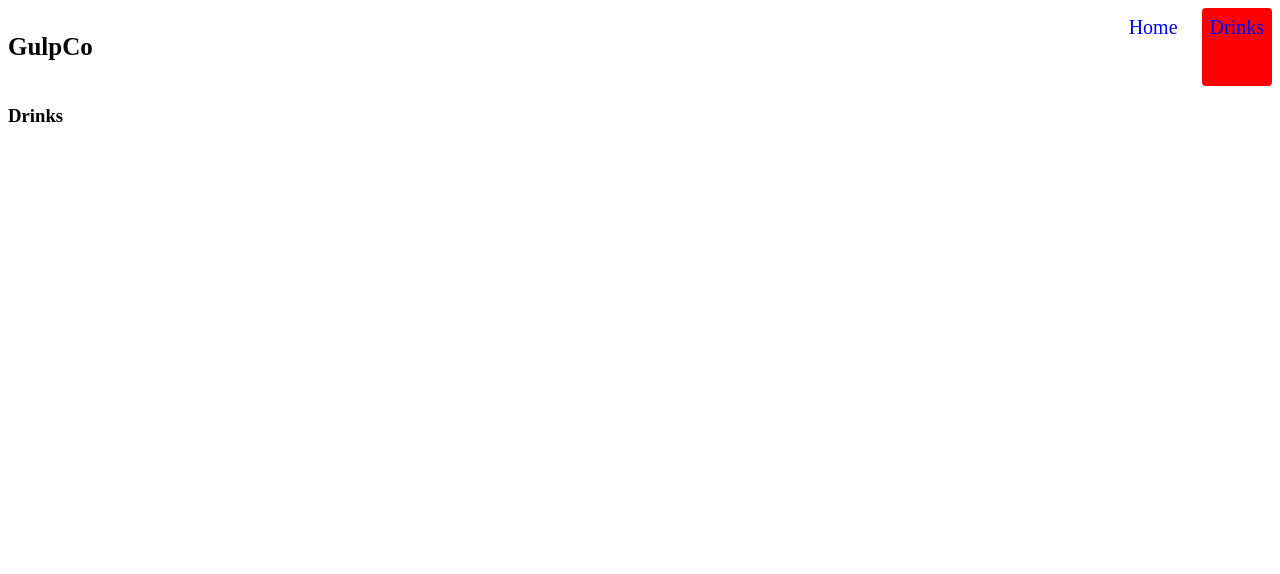
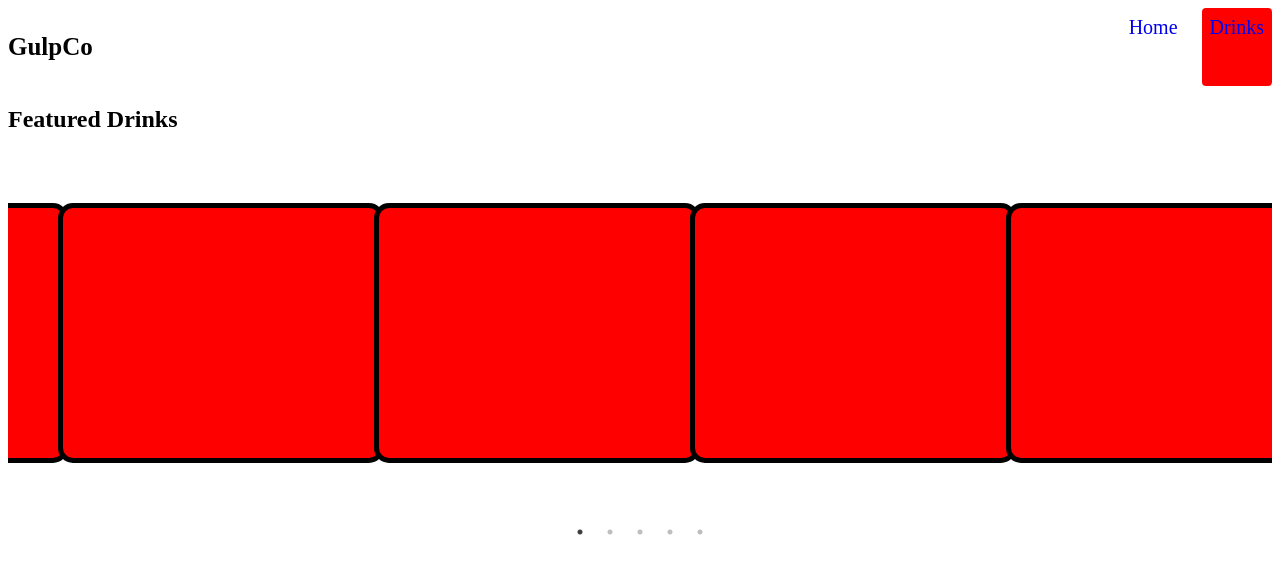
Before and after one commit to Element2804/Beverage-Store, a React (Create React App) app in the folder client/: page /drinks in a window 1280 px wide. Shown: the top 574 px of the page. Built offline with nearby package versions, Linux system fonts and the light colour scheme.

Commit message:
carousel made

```diff
--- a/client/src/index.css
+++ b/client/src/index.css
@@ -1,6 +1,20 @@
 :root {
   --primary: red;
   --secondary: green;
+}
+
+#item {
+  height: 250px;
+  width: 250px;
+  background-color: red;
+  border-radius: 15px;
+  border: 5px solid black;
+  margin: 50px;
+}
+
+.slick-list {
+  display: flex;
+  justify-content: space-between;
 }
 
 header nav {
--- a/client/src/pages/Drinks.js
+++ b/client/src/pages/Drinks.js
@@ -1,9 +1,29 @@
-const Drinks = () => {
+import React, { Component } from "react";
+import Slider from "react-slick";
+import "slick-carousel/slick/slick.css";
+import "slick-carousel/slick/slick-theme.css";
+
+export default class SimpleSlider extends Component {
+  render() {
+    const settings = {
+      dots: true,
+      infinite: true,
+      speed: 500,
+      slidesToShow: 4,
+      slidesToScroll: 1,
+      variableWidth: false
+    };
     return (
-        <section>
-            <h1>Drinks</h1>
-        </section>
-     );
+      <div>
+        <h1>Featured Drinks</h1>
+        <Slider {...settings}>
+            <div id="item"></div>
+            <div id="item"></div>
+            <div id="item"></div>
+            <div id="item"></div>
+            <div id="item"></div>
+        </Slider>
+      </div>
+    );
+  }
 }
-
-export default Drinks;
--- /dev/null
+++ b/package.json
@@ -0,0 +1,6 @@
+{
+  "dependencies": {
+    "react-slick": "^0.29.0",
+    "slick-carousel": "^1.8.1"
+  }
+}
```
Also changed, not shown: client/src/pages/Home.js (+5 -5 lines), 1 other file (tests, documents, lock files or other folders).
